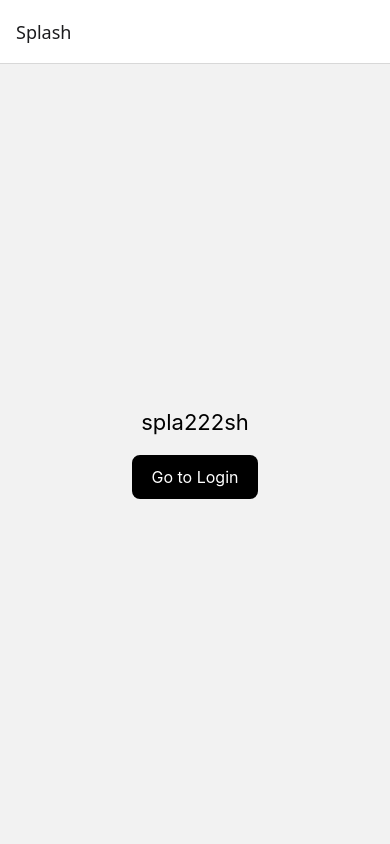
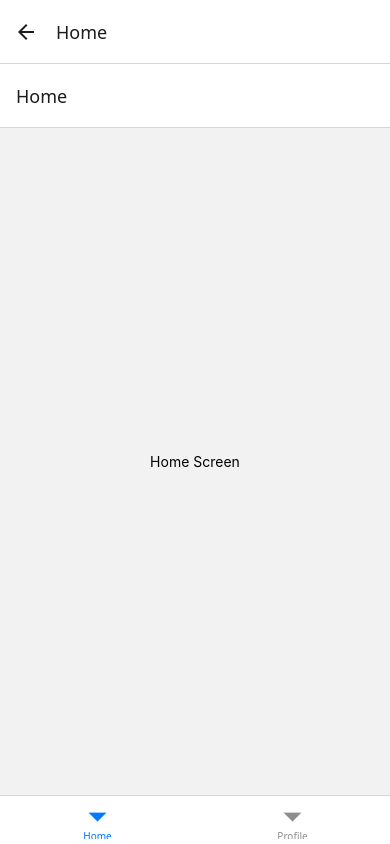
Before and after one commit to bishal221973/Food_Yatri_CLI, a React Native app: screen /Home in a window 390 px wide. Built offline with nearby package versions, Linux system fonts and the light colour scheme.

Commit message:
Tab navigation

```diff
--- a/package.json
+++ b/package.json
@@ -12,6 +12,7 @@
   "dependencies": {
     "@react-native-masked-view/masked-view": "^0.3.2",
     "@react-native/new-app-screen": "0.85.3",
+    "@react-navigation/bottom-tabs": "^7.15.13",
     "@react-navigation/native": "^7.2.4",
     "@react-navigation/native-stack": "^7.14.14",
     "@react-navigation/stack": "^7.8.13",
--- a/src/navigation/StackNavigation.jsx
+++ b/src/navigation/StackNavigation.jsx
@@ -3,6 +3,7 @@ import React from 'react'
 import Login from '../screen/Login'
 import Splash from '../screen/splash'
 import Signup from '../screen/Signup'
+import TabNavigation from './TabNavigation'
 import { NavigationContainer } from '@react-navigation/native'
 import { createNativeStackNavigator } from '@react-navigation/native-stack'
 
@@ -15,6 +16,8 @@ const StackNavigation = () => {
         <Stack.Screen name="Splash" component={Splash} />
         <Stack.Screen name="Login" component={Login} />
         <Stack.Screen name="Signup" component={Signup} />
+
+        <Stack.Screen name="Home" component={TabNavigation} />
       </Stack.Navigator>
     </NavigationContainer>
   )
--- /dev/null
+++ b/src/navigation/TabNavigation.jsx
@@ -0,0 +1,28 @@
+import React from 'react'
+import { createBottomTabNavigator } from '@react-navigation/bottom-tabs'
+import { View, Text } from 'react-native'
+
+const Tab = createBottomTabNavigator()
+
+const Home = () => (
+  <View style={{flex:1, justifyContent:'center', alignItems:'center'}}>
+    <Text>Home Screen</Text>
+  </View>
+)
+
+const Profile = () => (
+  <View style={{flex:1, justifyContent:'center', alignItems:'center'}}>
+    <Text>Profile Screen</Text>
+  </View>
+)
+
+const TabNavigation = () => {
+  return (
+    <Tab.Navigator>
+      <Tab.Screen name="Home" component={Home} />
+      <Tab.Screen name="Profile" component={Profile} />
+    </Tab.Navigator>
+  )
+}
+
+export default TabNavigation
--- a/src/screen/Login.jsx
+++ b/src/screen/Login.jsx
@@ -11,6 +11,13 @@ const Login = ({ navigation }) => {
         onPress={() => navigation.navigate('Signup')}
       >
         <Text style={styles.buttonText}>Go to Signup</Text>
+      </TouchableOpacity>
+
+      <TouchableOpacity
+        style={styles.button}
+        onPress={() => navigation.navigate('Home')}
+      >
+        <Text style={styles.buttonText}>Go to Home</Text>
       </TouchableOpacity>
     </View>
   )
```
Also changed, not shown: 1 other file (tests, documents, lock files or other folders).
